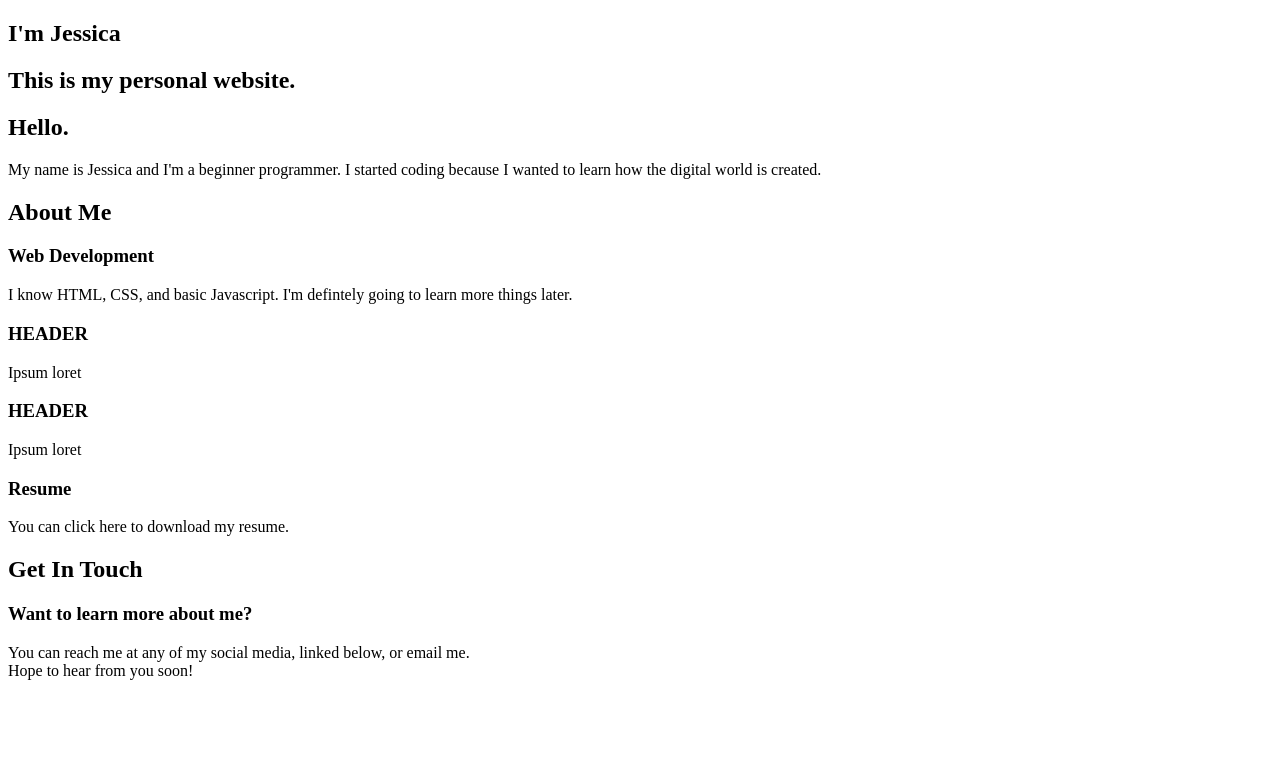
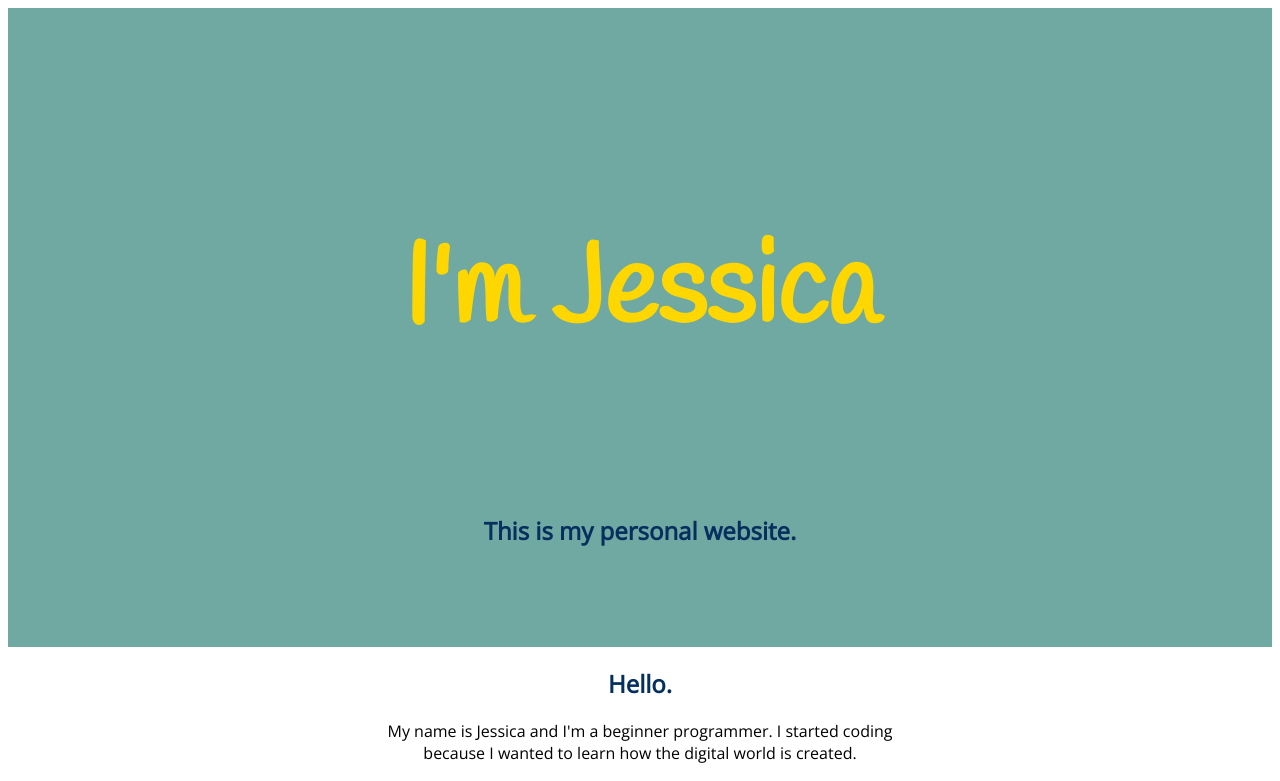
Before and after one commit to JessicaChen-48/Personal-Website, a plain HTML site: page index.html in a window 1280 px wide. Shown: the top 781 px of the page. Drawn offline with nearby package versions, Linux system fonts and the light colour scheme.

Commit message:
add css and images

```diff
--- a/index.html
+++ b/index.html
@@ -3,6 +3,11 @@
 <head>
     <meta charset="UTF-8">
     <title>Jessica Chen's Personal Website</title>
+    <link rel="preconnect" href="https://fonts.gstatic.com">
+<link href="https://fonts.googleapis.com/css2?family=Handlee&family=Open+Sans:wght@300&display=swap" rel="stylesheet">
+    <link rel="stylesheet" href="styles.css">
+
+    <script src="https://kit.fontawesome.com/f76800568b.js" crossorigin="anonymous"></script>
 </head>
 <body>
 
@@ -17,22 +22,27 @@
 
 <section id="profile">
     <h2>Hello.</h2>
-    <p>My name is Jessica and I'm a beginner programmer. I started coding because I wanted to learn how the digital world is created.</p>
+    <p class="intro">My name is Jessica and I'm a beginner programmer. I started coding because I wanted to learn how the digital world is created.</p>
 
 <div id="about-me">
-    <h2>About Me</h2>
+    <h2 class="about-me-header">About Me</h2>
 
+    <img src="computer.jpg" alt="">
     <h3>Web Development</h3>
-    <p>I know HTML, CSS, and basic Javascript. I'm defintely going to learn more things later.</p>
+    <p class="about-text">I know HTML, CSS, and basic Javascript. I'm defintely going to learn more things later.</p>
 
-    <h3>HEADER</h3>
-    <p>Ipsum loret</p>
+    <img src="cake.jpg" alt="">
+    <h3>Baking</h3>
+    <p class="about-text">I love making things, especially baking. It's a science, it's an art, and it's delicious.</p>
 
-    <h3>HEADER</h3>
-    <p>Ipsum loret</p>
+    <img src="boardgames.jpg" alt="">
+    <h3>Board Games</h3>
+    <p class="about-text">One of my favorite things in the whole world is hypothetically taking it over.</p>
 
+    <img src="resume.jpg" alt="">
     <h3>Resume</h3>
-    <p>You can click here to download my resume.</p>
+    <p class="about-text">You can click <a href=""></a>
+        here to download my resume.</p>
 </div>
 
 </section>
@@ -45,23 +55,29 @@
         <br>Hope to hear from you soon!</p>
 </section>
 
-<section id="contact-information">
+<section class="contact-container">
+    <a href="https://twitter.com/callawayjess"><i class="social-icons fab fa-twitter"></i></a>
+    <a href="https://github.com/JessicaChen-58"><i class="social-icons fab fa-github"></i></a>
+    <a href="mailto:jessicaazchen@gmail.com"><i class="social-icons fas fa-envelope"></i></a>
+</section>
+
+<p>Jessica Chen 2021 ©</p>
+
     <!-- Icons for social media with links-->
 </section>
 
 <!-- HTML TO DO
-    flesh out more about me - what skills do I have?
-    get pictures for about me/skills
     download link for resume (on word "here" & on picture)
-    icons for social media contact (font awesome)
-    create classes for CSS
+    add navbar
+    add projects section
 -->
 
 <!-- CSS TO DO
-    create & link stylesheet
-    fonts (Google fonts)
-    what colors do I want to use?
+    make images floating to text
+    make images smaller & rounded edges
 
 -->
+
+
 </body>
 </html>
--- /dev/null
+++ b/styles.css
@@ -0,0 +1,50 @@
+body {
+    text-align: center;
+    font-family: 'Open Sans', sans-serif;
+}
+
+/* LANDING SECTION */
+
+#landing {
+    background-color: #70a9a1;
+    color: #052f5f;
+    padding: 5rem;
+}
+
+h1 {
+    font-size: 7rem;
+    padding-bottom: 1rem;
+    color: gold;
+    font-family: 'Handlee', cursive;
+    line-height: 2;
+    font-weight: 700;
+}
+
+h2 {
+    color: #052f5f;
+}
+
+/* ABOUT ME SECTION */
+
+h3 {
+    display: block;
+    font-size: 1.17rem;
+    color: #052f5f;
+    font-weight: 700;
+}
+
+.intro {
+    width: 45%;
+    margin: auto;
+}
+
+/* CONTACT SECTION */
+
+.contact-intro {
+    margin-top: 2%;
+}
+
+.social-icons {
+    margin: 1% 1%;
+    font-size: 35px;
+}
```
Also changed, not shown: boardgames.jpg (added), cake.jpg (added), computer.jpg (added), resume.jpg (added).
